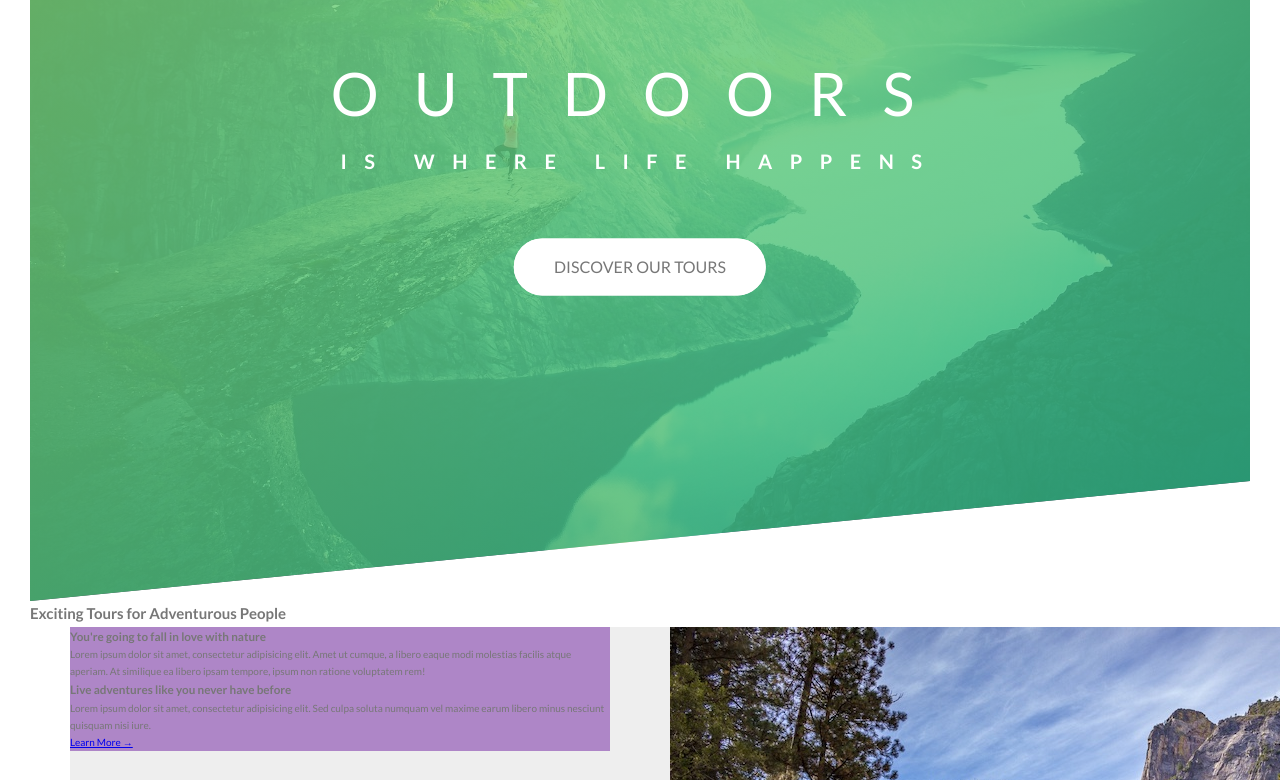
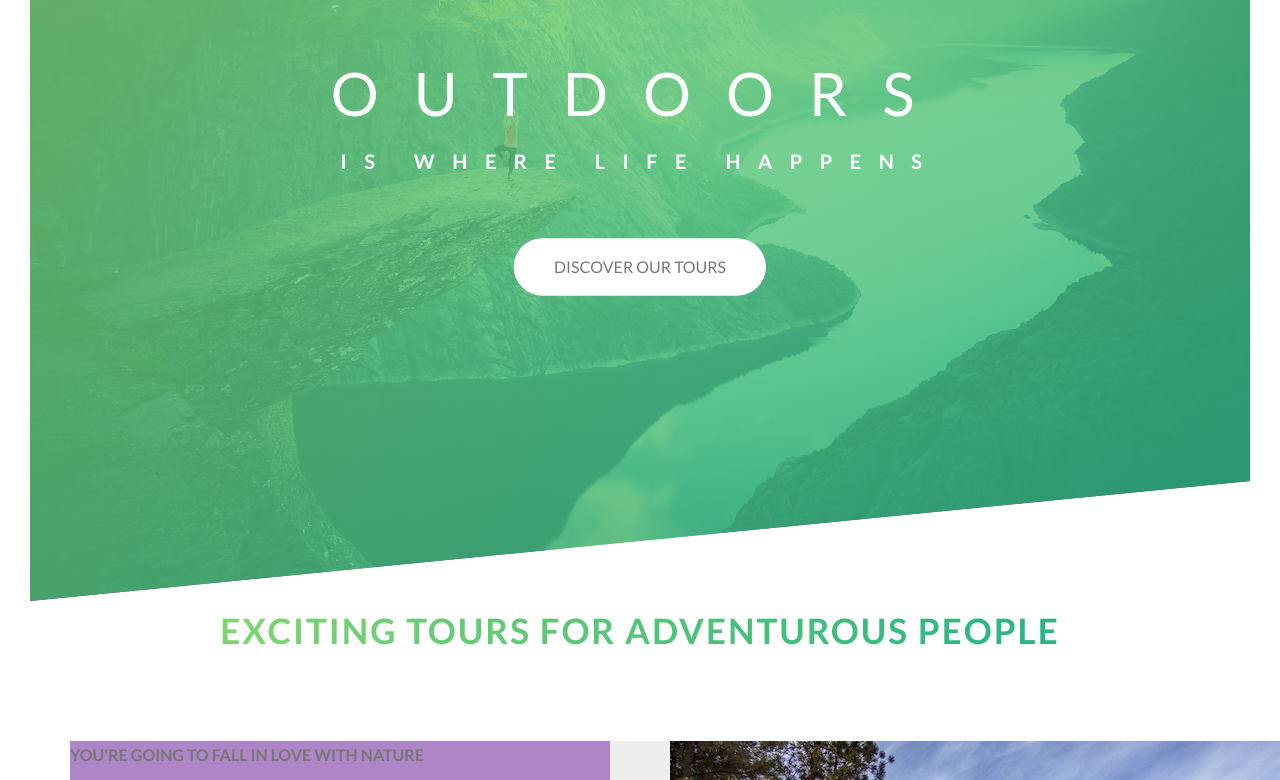
Before and after one commit to Brittca/Natours, a website: page index.html in a window 1280 px wide. Shown: the part 149-929 px from the top of the page. Drawn offline with nearby package versions, Linux system fonts and the light colour scheme; files that its build step writes are made by us from their sources.

Commit message:
2nd update attempt

```diff
--- a/sass/base/_typography.scss
+++ b/sass/base/_typography.scss
@@ -33,3 +33,47 @@ body {
 		animation: moveInRight 1s ease-out;
 	}
 }
+
+.heading-secondary {
+	font-size: 3.5rem;
+	text-transform: uppercase;
+	font-weight: 700;
+	display: inline-block;
+	// ^ this makes the block of the colour gradient only show where the text is visable on the block.
+	background-image: linear-gradient(to right, $color-primary-light, $color-primary-dark);
+	-webkit-background-clip: text;
+	// clips the background EXACTLY WHERE THE TEXT IS! allows you to set gradients on live text in CSS.
+	color: transparent;
+	// set the colour to transparent to allow the gradient 'behind' the text to come 'forward'
+	letter-spacing: 2px;
+	// spaces the letter out a little bit for visability
+	transition: all .2s;
+	// slows down the transform on hover (coded below) to make the transition smoother
+
+	&:hover {
+		transform: skewY(2deg) skewX(15deg) scale(1.1);
+		// skews the text ON HOVER (used sass to compile the class name) 2 degrees on the Y axis, 15deg on X
+		// scale makes it a little larger on hover to more effect
+		text-shadow: .5rem 1rem 2rem rgba($color-black, .2);
+		// ** translates to 5px X direction 10px in Y direction and 20px blur , black colour and 20% opacity**
+
+	}
+}
+
+
+.heading-tertiary {
+	font-size: $default-font-size;
+	font-weight: 700;
+	text-transform: uppercase;
+
+}
+
+.paragraph {
+	font-size: $default-font-size;
+
+	&:not(:last-child) {
+		margin-bottom: 3rem;
+	}
+}
+// selecting all paragraphs EXCEPT THE LAST ONE and giving them a bottom margin
+// 30 pixel bottom margin for all paragraphs BUT last child.
--- a/sass/base/_utilities.scss
+++ b/sass/base/_utilities.scss
@@ -0,0 +1,23 @@
+
+// ALIGNMENTS //
+.u-center-text {
+	text-align: center;
+}
+
+// MARGINS //
+
+.u-margin-bottom-small {
+	margin-bottom: 1.5rem;
+}
+// small bottom margin class (secondary class in the html) of 15 pixels
+
+.u-margin-bottom-medium {
+	margin-bottom: 4rem;
+}
+// medium bottom margin class of 40 pixels
+
+.u-margin-bottom-large {
+	margin-bottom: 8rem;
+}
+//  large bottom margin of 80px (for use with large header text spacing)
+// ^ defining specific margins that we want for certain elements on the page using utility classes
```
Also changed, not shown: 1 other file.
